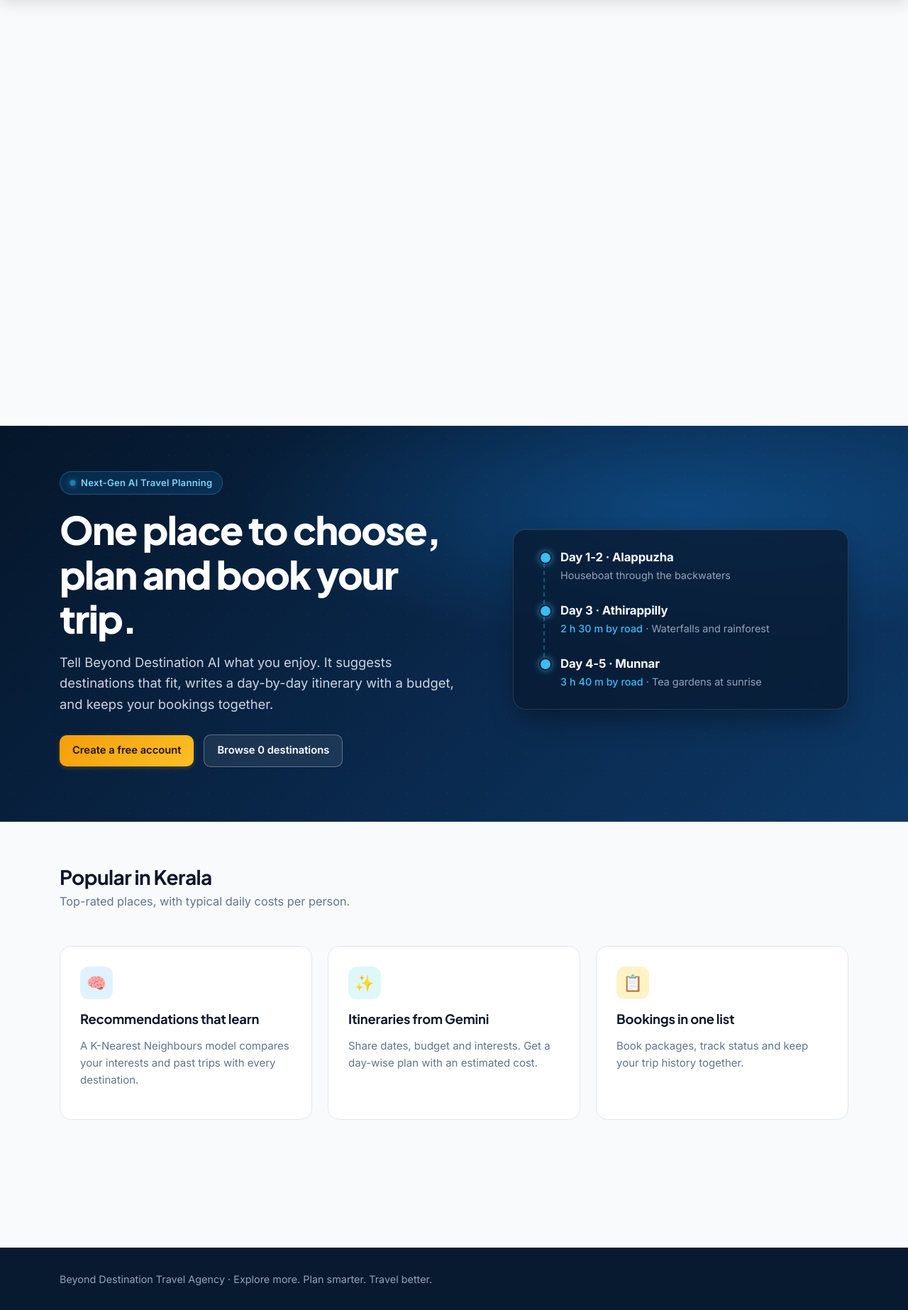
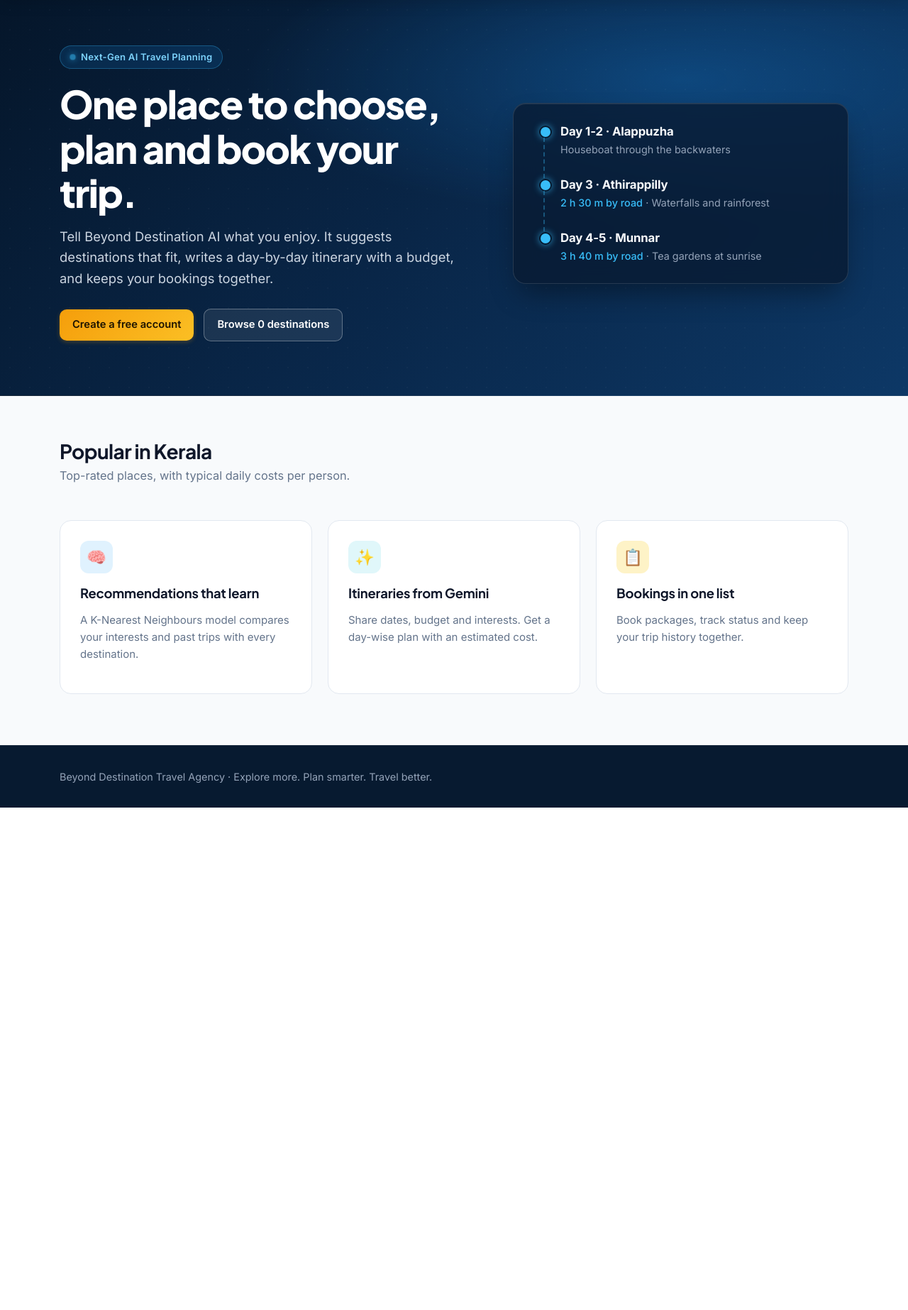
Before and after one commit to arathyacadeno/student-project-6, a Django app: page / in a window 1280 px wide. Shown: the part 69-1915 px from the top of the page at 71% size. After the commit the page ends 1207 px from the top, so only its background shows below. Run offline with Django 5.2, Linux system fonts and the light colour scheme; data that the repository does not hold is empty.

Commit message:
Enhance layout structure and add hero section to home page

```diff
--- a/core/static/css/style.css
+++ b/core/static/css/style.css
@@ -42,6 +42,9 @@ body{
   background:var(--mist);
   line-height:1.6;
   font-size:15px;
+  display:flex;
+  flex-direction:column;
+  min-height:100vh;
 }
 
 h1,h2,h3,h4{
@@ -262,7 +265,7 @@ label{
 .inline>div{flex:1 1 160px}
 
 /* layout & cards */
-main{padding:36px 0 72px;min-height:75vh}
+main{flex:1 0 auto;padding:36px 0 72px}
 .grid{display:grid;gap:22px}
 .g2{grid-template-columns:repeat(auto-fit,minmax(320px,1fr))}
 .g3{grid-template-columns:repeat(auto-fit,minmax(270px,1fr))}
@@ -638,6 +641,7 @@ tr:hover td{background:#f8fafc}
 
 /* footer */
 footer{
+  margin-top:auto;
   background:#071a30;
   color:#94a3b8;
   padding:32px 0;
--- a/core/templates/base.html
+++ b/core/templates/base.html
@@ -22,6 +22,7 @@
     <a class="btn gold small" href="{% url 'register' %}">Sign up</a>
   {% endif %}
 </div></header>
+{% block hero %}{% endblock %}
 <main><div class="wrap">
   {% for m in messages %}<div class="msg {{ m.tags }}">{{ m }}</div>{% endfor %}
   {% block content %}{% endblock %}
--- a/core/templates/home.html
+++ b/core/templates/home.html
@@ -1,6 +1,6 @@
 {% extends "base.html" %}{% load tm_extras %}
-{% block content %}
-</div></main>
+
+{% block hero %}
 <section class="hero"><div class="wrap">
   <div>
     <div class="hero-badge"><span class="badge-dot"></span> Next-Gen AI Travel Planning</div>
@@ -18,7 +18,9 @@
     <li><b>Day 4-5 · Munnar</b><span class="leg">3 h 40 m by road</span> <span>· Tea gardens at sunrise</span></li>
   </ol>
 </div></section>
-<main><div class="wrap">
+{% endblock %}
+
+{% block content %}
 <div class="page-head mt"><h2>Popular in Kerala</h2><p>Top-rated places, with typical daily costs per person.</p></div>
 <div class="grid g3">{% for d in featured %}{% include "_dcard.html" %}{% endfor %}</div>
 <div class="grid g3 mt">
```
Lines whose indentation alone changed are shown as unchanged.
